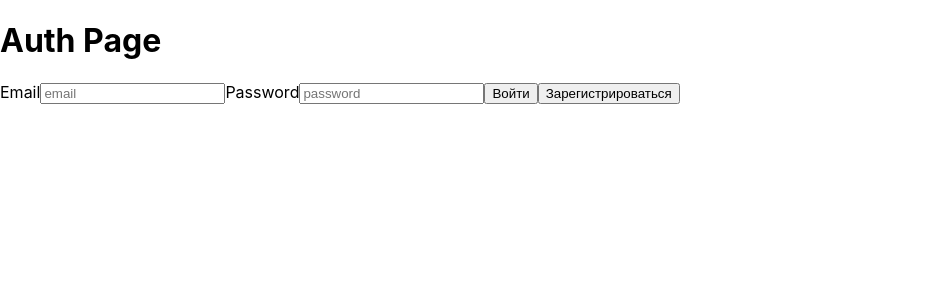
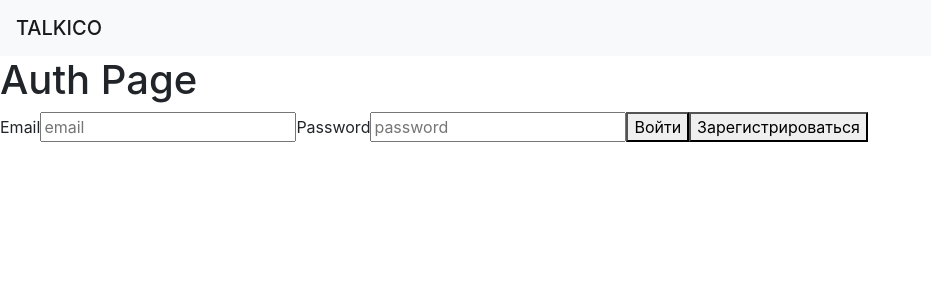
Before and after one commit to Yotchikov/talkico, a React (Create React App) app in the folder client/: page / in a window 1280 px wide. Shown: the top 300 px of the page, without its empty margins (0-931 px from the left). Built offline with nearby package versions, Linux system fonts and the light colour scheme.

Commit message:
Added Navbar

```diff
--- a/client/package.json
+++ b/client/package.json
@@ -6,6 +6,7 @@
     "@testing-library/jest-dom": "^5.11.9",
     "@testing-library/react": "^11.2.3",
     "@testing-library/user-event": "^12.6.0",
+    "bootstrap": "^4.6.0",
     "peerjs": "^1.3.1",
     "react": "^17.0.1",
     "react-dom": "^17.0.1",
--- /dev/null
+++ b/client/src/components/Navbar.js
@@ -0,0 +1,29 @@
+import { useContext } from 'react';
+import { AuthContext } from '../context/AuthContext';
+
+export const Navbar = () => {
+  const auth = useContext(AuthContext);
+
+  const handleLogout = () => {
+    auth.logout();
+  };
+
+  if (auth.token)
+    return (
+      <nav class="navbar navbar-light bg-light">
+        <span class="navbar-brand mb-0 h1">TALKICO</span>
+        <button
+          class="btn btn-outline-success"
+          type="button"
+          onClick={handleLogout}
+        >
+          Выйти
+        </button>
+      </nav>
+    );
+  return (
+    <nav class="navbar navbar-light bg-light">
+      <span class="navbar-brand mb-0 h1">TALKICO</span>
+    </nav>
+  );
+};
--- a/client/src/index.js
+++ b/client/src/index.js
@@ -3,6 +3,7 @@
 import './index.css';
 import App from './App';
 import reportWebVitals from './reportWebVitals';
+import 'bootstrap/dist/css/bootstrap.min.css';
 
 ReactDOM.render(
   <React.StrictMode>
--- a/client/src/routes.js
+++ b/client/src/routes.js
@@ -3,10 +3,13 @@
 import { Auth } from './pages/Auth';
 import { Room } from './pages/Room';
 import { CreateRoom } from './pages/CreateRoom';
+import { Navbar } from './components/Navbar';
 
 export const useRoutes = (isAuthenticated) => {
   if (isAuthenticated)
     return (
+      <>
+        <Navbar />
         <Switch>
           <Route path="/create" exact>
             <CreateRoom />
@@ -16,13 +19,17 @@
           </Route>
           <Redirect to="/create" />
         </Switch>
+      </>
     );
   return (
+    <>
+      <Navbar />
       <Switch>
         <Route path="/" exact>
           <Auth />
         </Route>
         <Redirect to="/" />
       </Switch>
+    </>
   );
 };
```
Also changed, not shown: 2 other files (tests, documents, lock files or other folders). Lines whose indentation alone changed are shown as unchanged.
